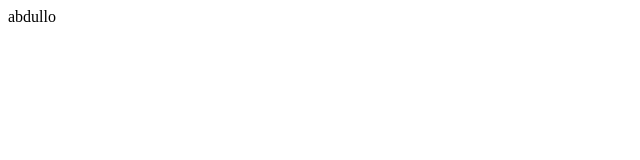
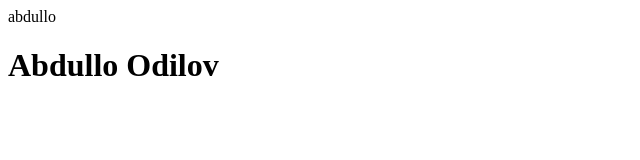
Before and after one commit to Abuweb/my_files, a plain HTML site: page index.html in a window 1280 px wide. Shown: the whole page, without its empty margins (0-640 px from the left). Drawn offline with Linux system fonts and the light colour scheme.

Commit message:
Update index.html
added h1

```diff
--- a/index.html
+++ b/index.html
@@ -8,5 +8,6 @@
 </head>
 <body>
     abdullo
+    <h1>Abdullo Odilov</h1>
 </body>
 </html>
```
